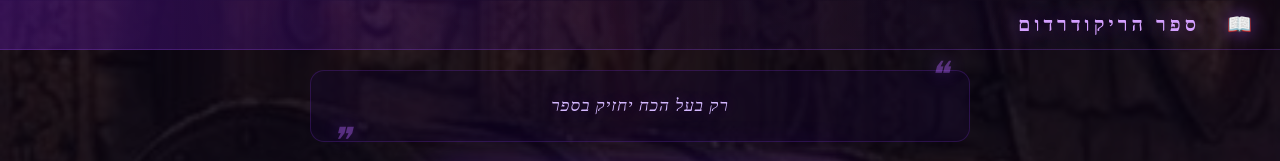
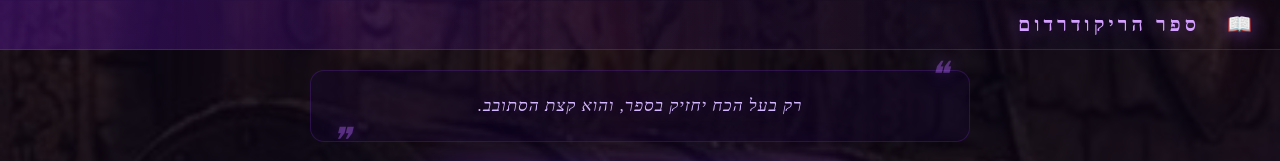
Before and after one commit to montblanc100/-, a plain HTML site: page ספר הריקורדום.html in a window 1280 px wide. Shown: the top 161 px of the page. Drawn offline with Linux system fonts and the light colour scheme; a web font is replaced by a local one.

Commit message:
Update ספר הריקורדום.html

```diff
--- a/ספר הריקורדום.html
+++ b/ספר הריקורדום.html
@@ -330,7 +330,7 @@
     <!-- טקסט מעוצב מעל -->
     <div class="top-text">
       <!-- ▼ הכנס כאן את הטקסט שמעל התמונה ▼ -->
-     רק בעל הכח יחזיק בספר
+     רק בעל הכח יחזיק בספר, והוא קצת הסתובב.
     </div>
 
     <!-- תמונת ספר -->
```
